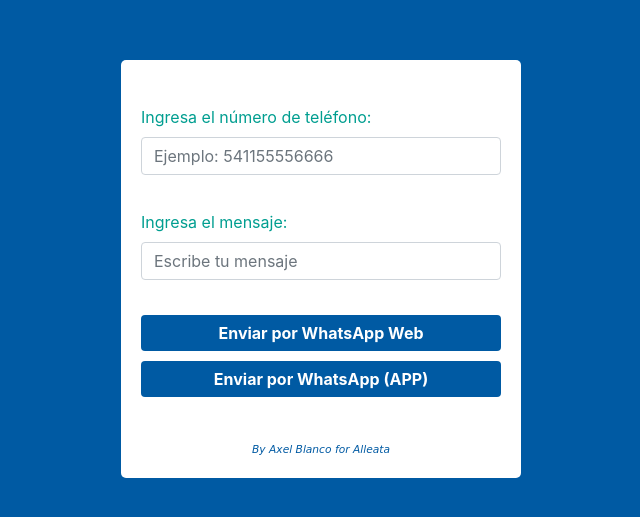
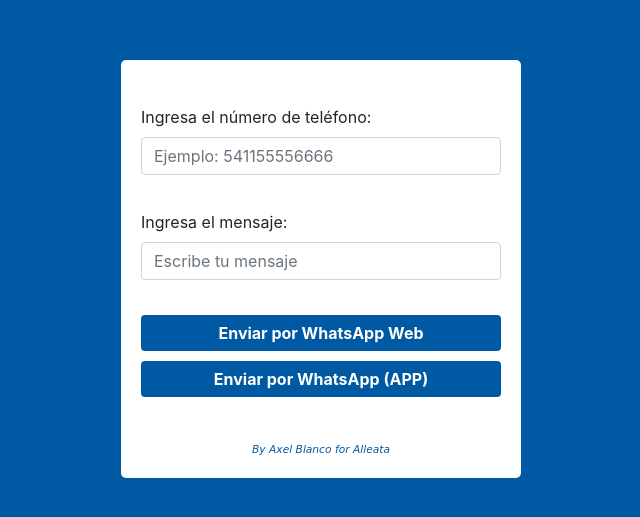
Before and after one commit to axe1B1anco/WSPmessage, a plain HTML site: page index.html in a window 1280 px wide. Shown: the part 131-648 px from the top of the page, without its empty margins (319-959 px from the left). Drawn offline with nearby package versions, Linux system fonts and the light colour scheme.

Commit message:
Update index.html

```diff
--- a/index.html
+++ b/index.html
@@ -24,7 +24,6 @@
         .form-group {
             margin-bottom: 35px;
             margin-top: 25px;
-            color: #009E90;
         }
 
         .whatsapp-button {
```
